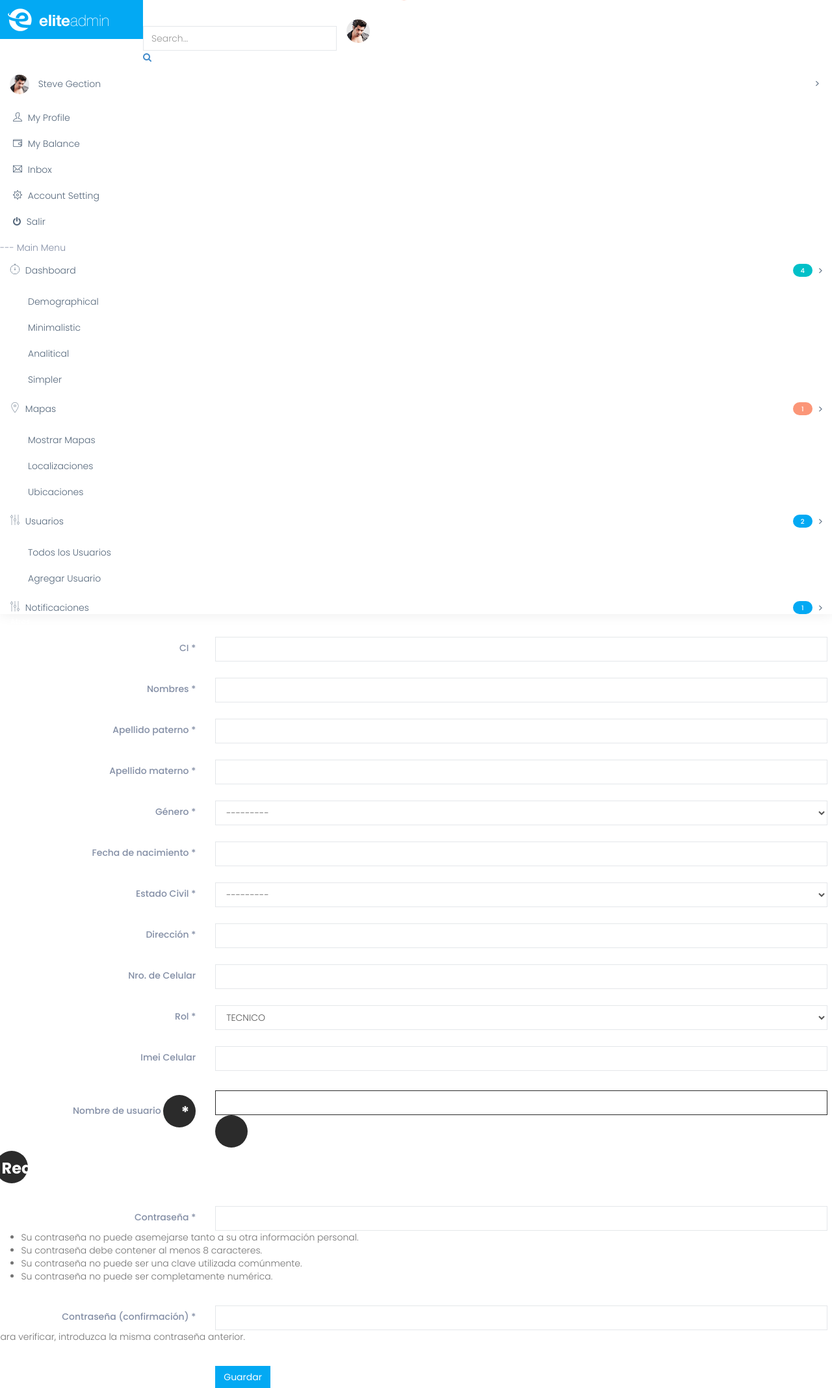
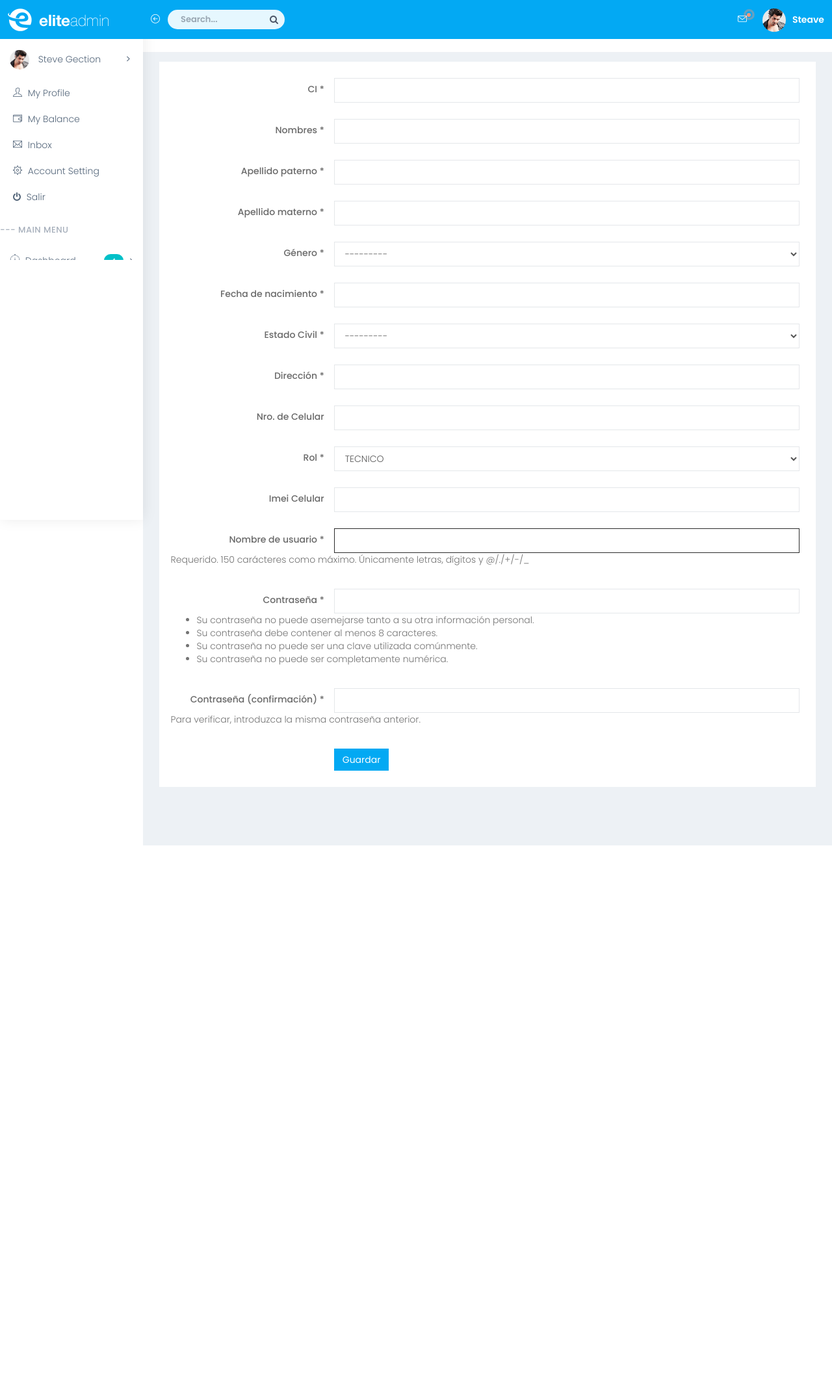
Before and after one commit to iverlandth/ssp, a Django app: page /users/profiles/new/ in a window 1280 px wide. Shown: the whole page at 65% size. After the commit the page ends 1301 px from the top, so only its background shows below. Run offline with Django 3.2, Linux system fonts and the light colour scheme; some libraries are stand-ins or nearby versions; some web fonts are replaced.

Commit message:
Update template base

```diff
--- a/templates/layout/base.html
+++ b/templates/layout/base.html
@@ -45,11 +45,11 @@
     <link href="{% static 'eliteadmin/plugins/bower_components/multiselect/css/multi-select.css' %}" rel="stylesheet"
           type="text/css"/>
     <!-- animation CSS -->
-    <link href="{% static 'eliteadmin/css/animate.css' %}" rel="stylesheet">
+    <link href="{% static 'eliteadmin/theme_admin/css/animate.css' %}" rel="stylesheet">
     <!-- Custom CSS -->
-    <link href="{% static 'eliteadmin/css/style.css' %}" rel="stylesheet">
+    <link href="{% static 'eliteadmin/theme_admin/css/style.css' %}" rel="stylesheet">
     <!-- color CSS -->
-    <link href="{% static 'eliteadmin/css/colors/blue.css' %}" id="theme" rel="stylesheet">
+    <link href="{% static 'eliteadmin/theme_admin/css/colors/blue.css' %}" id="theme" rel="stylesheet">
     <!-- HTML5 Shim and Respond.js IE8 support of HTML5 elements and media queries -->
     <!-- WARNING: Respond.js doesn't work if you view the page via file:// -->
     <!--[if lt IE 9]>
@@ -72,11 +72,11 @@
     <script src="{% static 'eliteadmin/plugins/bower_components/sidebar-nav/dist/sidebar-nav.min.js' %}"></script>
 
     <!--slimscroll JavaScript -->
-    <script src="{% static 'eliteadmin/js/jquery.slimscroll.js' %}"></script>
+    <script src="{% static 'eliteadmin/theme_admin/js/jquery.slimscroll.js' %}"></script>
     <!--Wave Effects -->
-    <script src="{% static 'eliteadmin/js/waves.js' %}"></script>
+    <script src="{% static 'eliteadmin/theme_admin/js/waves.js' %}"></script>
     <!-- Custom Theme JavaScript -->
-    <script src="{% static 'eliteadmin/js/custom.js' %}"></script>
+    <script src="{% static 'eliteadmin/theme_admin/js/custom.js' %}"></script>
 
     <!-- jQuery for carousel -->
     <script src="{% static 'eliteadmin/plugins/bower_components/owl.carousel/owl.carousel.min.js' %}"></script>
```
